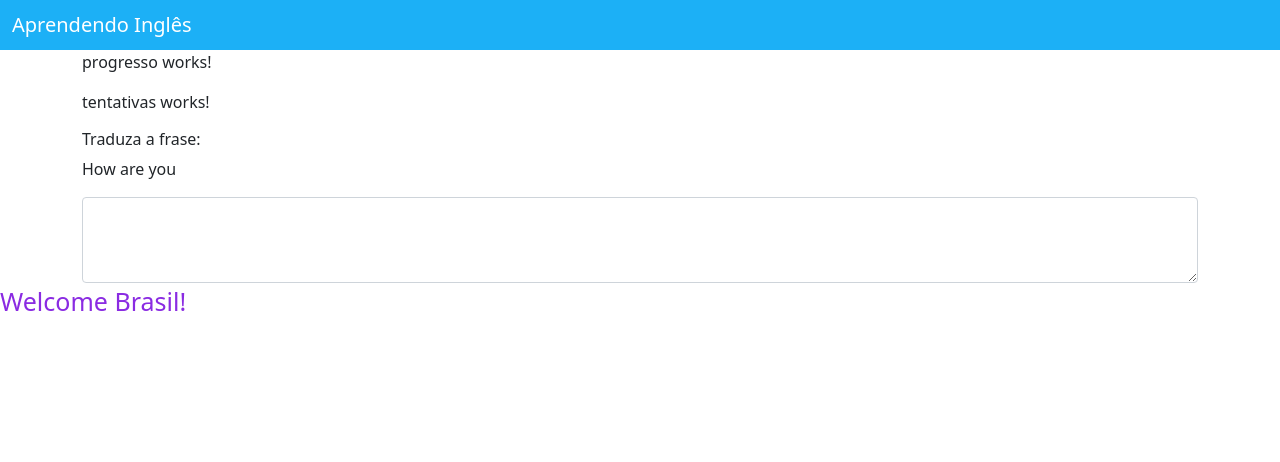
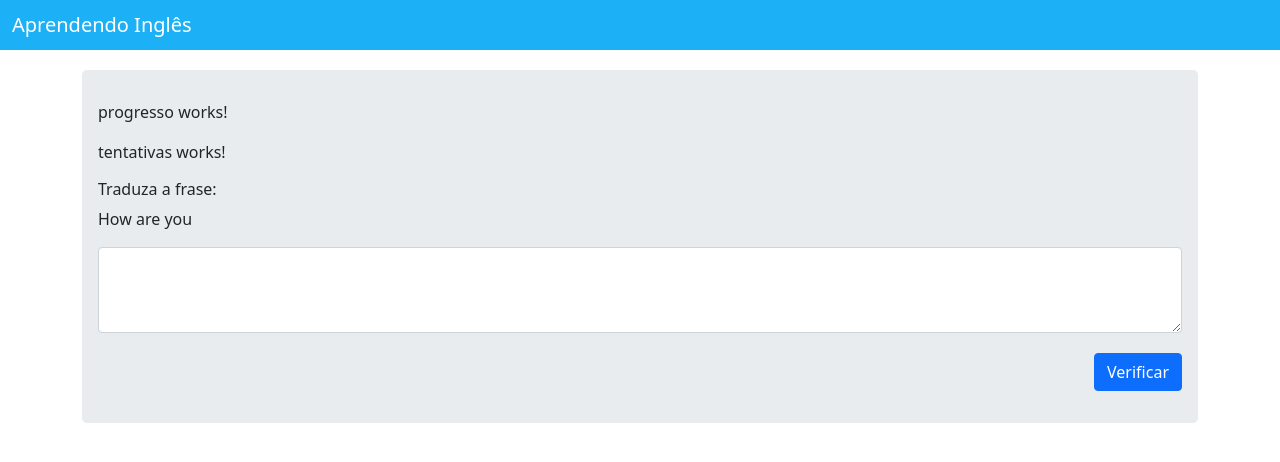
Before and after one commit to cardosoaline/app_one, an Angular app: page / in a window 1280 px wide. Shown: the top 462 px of the page. Built offline with nearby package versions, Linux system fonts and the light colour scheme.

Commit message:
refactor painel

```diff
--- a/src/app/app.component.html
+++ b/src/app/app.component.html
@@ -1,3 +1,2 @@
 <app-topo></app-topo>
 <app-painel></app-painel>
-<p>{{title}} Brasil!</p>
--- a/src/app/painel/painel.component.css
+++ b/src/app/painel/painel.component.css
@@ -0,0 +1,13 @@
+.jumbotron {
+  padding: 2rem 1rem;
+  margin-bottom: 2rem;
+  margin-top: 20px;
+  background-color: #e9ecef;
+  border-radius: .3rem;
+  padding-top: 30px;
+  margin-bottom: 30px;
+}
+
+.btn-primary{
+  margin-top: 20px;
+}
--- a/src/app/painel/painel.component.html
+++ b/src/app/painel/painel.component.html
@@ -17,5 +17,13 @@
               </div>
          </div>
      </div>
+
+     <div class="row">
+         <div class="col">
+            <div class="d-flex justify-content-end">
+                <button type="button" class="btn btn-primary">Verificar</button>
+            </div>
+         </div>
+     </div>
     </div>
 </div>
--- a/src/styles.css
+++ b/src/styles.css
@@ -1,2 +1 @@
 /* You can add global styles to this file, and also import other style files */
-@import "../node_modules/bootstrap/dist/css/bootstrap.min.css"
```
